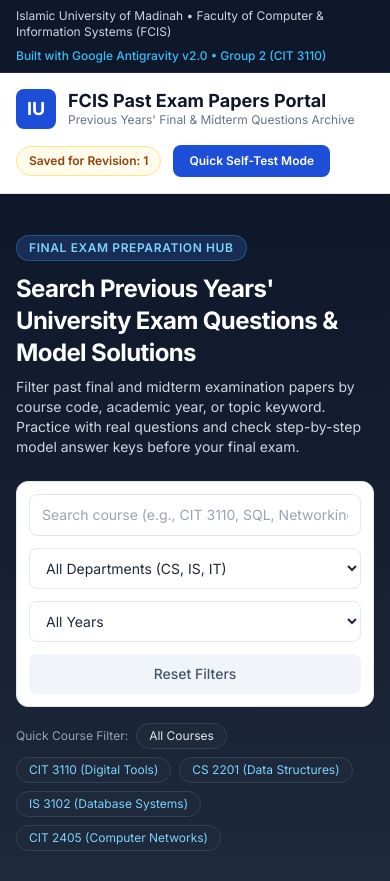
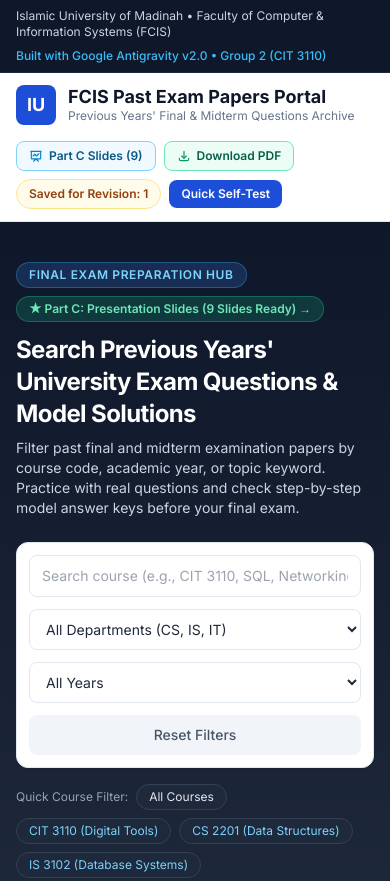
Before and after one commit to ROBIN12AB/doctype-html-html-lang-en-head-meta, a website: page index.html in a window 390 px wide. Shown: the top 881 px of the page. Drawn offline with nearby package versions, Linux system fonts and the light colour scheme.

Commit message:
Work from the phone

```diff
--- a/index.html
+++ b/index.html
@@ -23,7 +23,7 @@
 
   <!-- Navigation Header -->
   <header class="bg-white border-b border-slate-200 sticky top-0 z-20">
-    <div class="max-w-6xl mx-auto px-4 py-4 flex flex-wrap justify-between items-center gap-4">
+    <div class="max-w-6xl mx-auto px-4 py-3 flex flex-wrap justify-between items-center gap-4">
       <div class="flex items-center gap-3">
         <div class="w-10 h-10 rounded-lg bg-blue-700 text-white flex items-center justify-center font-bold text-lg">
           IU
@@ -34,12 +34,20 @@
         </div>
       </div>
 
-      <div class="flex items-center gap-3">
+      <div class="flex flex-wrap items-center gap-2">
+        <a href="slides.html" class="flex items-center gap-1.5 bg-sky-50 hover:bg-sky-100 text-sky-800 border border-sky-300 text-xs font-semibold px-3 py-1.5 rounded-lg transition" title="View 9 Widescreen Presentation Slides">
+          <svg class="w-3.5 h-3.5 text-sky-600" fill="none" stroke="currentColor" viewBox="0 0 24 24"><path stroke-linecap="round" stroke-linejoin="round" stroke-width="2" d="M7 12l3-3 3 3 4-4M8 21l4-4 4 4M3 4h18M4 4h16v12a1 1 0 01-1 1H5a1 1 0 01-1-1V4z"/></svg>
+          Part C Slides (9)
+        </a>
+        <a href="CIT3110_Group2_Presentation_Slides.pdf" download class="flex items-center gap-1.5 bg-emerald-50 hover:bg-emerald-100 text-emerald-800 border border-emerald-300 text-xs font-semibold px-3 py-1.5 rounded-lg transition" title="Download Official Presentation Slides PDF">
+          <svg class="w-3.5 h-3.5 text-emerald-600" fill="none" stroke="currentColor" viewBox="0 0 24 24"><path stroke-linecap="round" stroke-linejoin="round" stroke-width="2" d="M4 16v1a3 3 0 003 3h10a3 3 0 003-3v-1m-4-4l-4 4m0 0l-4-4m4 4V4"/></svg>
+          Download PDF
+        </a>
         <span id="savedCounterBadge" class="text-xs font-semibold bg-amber-50 text-amber-800 border border-amber-200 px-3 py-1.5 rounded-full">
           Saved for Revision: 0
         </span>
-        <button id="PracticeQuizBtn" onclick="openQuickQuiz()" class="bg-blue-700 hover:bg-blue-800 text-white text-xs font-semibold px-4 py-2 rounded-lg transition">
-          Quick Self-Test Mode
+        <button id="PracticeQuizBtn" onclick="openQuickQuiz()" class="bg-blue-700 hover:bg-blue-800 text-white text-xs font-semibold px-3 py-1.5 rounded-lg transition">
+          Quick Self-Test
         </button>
       </div>
     </div>
@@ -49,9 +57,14 @@
   <section class="bg-gradient-to-b from-slate-900 to-slate-800 text-white py-10 px-4">
     <div class="max-w-6xl mx-auto">
       <div class="max-w-3xl">
-        <span class="inline-block text-xs font-semibold uppercase tracking-wider bg-blue-500/20 text-sky-300 border border-sky-400/30 px-3 py-1 rounded-full mb-3">
-          Final Exam Preparation Hub
-        </span>
+        <div class="flex flex-wrap items-center gap-2 mb-3">
+          <span class="inline-block text-xs font-semibold uppercase tracking-wider bg-blue-500/20 text-sky-300 border border-sky-400/30 px-3 py-1 rounded-full">
+            Final Exam Preparation Hub
+          </span>
+          <a href="slides.html" class="inline-flex items-center gap-1.5 text-xs font-semibold bg-emerald-500/20 hover:bg-emerald-500/30 text-emerald-300 border border-emerald-400/30 px-3 py-1 rounded-full transition">
+            ★ Part C: Presentation Slides (9 Slides Ready) →
+          </a>
+        </div>
         <h2 class="text-2xl sm:text-3xl font-bold tracking-tight mb-2">
           Search Previous Years' University Exam Questions &amp; Model Solutions
         </h2>
```
Also changed, not shown: .antigravity/extensions.json.
